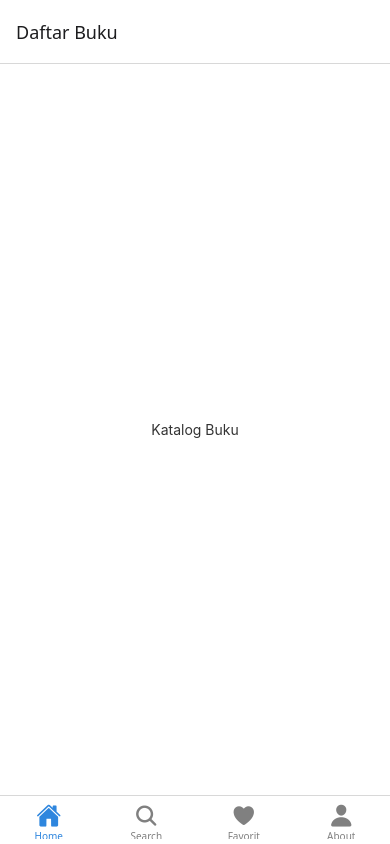
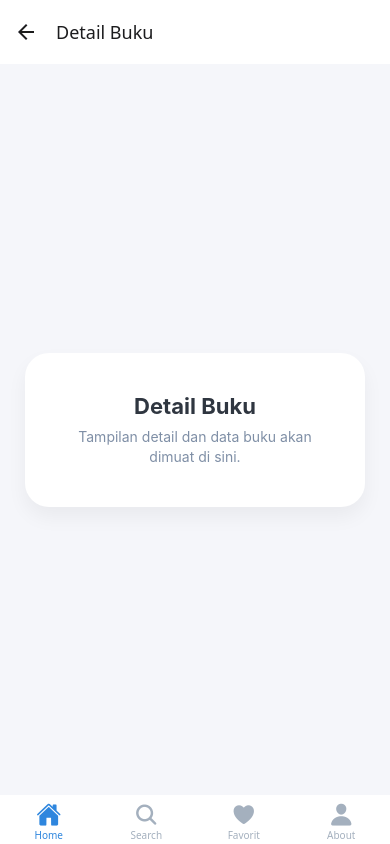
Before and after one commit to adityaalig/uts-mobile-lanjut-2410501002-AdityaAryobima, a React Native app: screen /Detail in a window 390 px wide. Built offline with nearby package versions, Linux system fonts and the light colour scheme; no server answers.

Commit message:
feat: implement HomeScreen with API

```diff
--- a/src/navigation/MainNavigator.js
+++ b/src/navigation/MainNavigator.js
@@ -14,8 +14,17 @@ const Stack = createNativeStackNavigator();
 
 function HomeStack() {
   return (
-    <Stack.Navigator>
-      <Stack.Screen name="BookList" component={HomeScreen} options={{ title: 'Daftar Buku' }} />
+    <Stack.Navigator screenOptions={{ headerBackTitleVisible: false }}>
+      <Stack.Screen
+        name="BookList"
+        component={HomeScreen}
+        options={{ title: 'Katalog Buku', headerShadowVisible: false }}
+      />
+      <Stack.Screen
+        name="Detail"
+        component={DetailScreen}
+        options={{ title: 'Detail Buku', headerShadowVisible: false }}
+      />
     </Stack.Navigator>
   );
 }
@@ -31,13 +40,15 @@ export default function MainNavigator() {
           return <Ionicons name={iconName} size={size} color={color} />;
         },
         tabBarActiveTintColor: '#2e86de',
-        tabBarInactiveTintColor: 'gray',
+        tabBarInactiveTintColor: '#a4b0be',
+        tabBarStyle: { borderTopWidth: 0, elevation: 10, shadowOpacity: 0.1 },
+        headerShown: false
       })}
     >
-      <Tab.Screen name="Home" component={HomeStack} options={{ headerShown: false }} />
-      <Tab.Screen name="Search" component={SearchScreen} />
-      <Tab.Screen name="Favorit" component={FavoriteScreen} />
-      <Tab.Screen name="About" component={AboutScreen} />
+      <Tab.Screen name="Home" component={HomeStack} />
+      <Tab.Screen name="Search" component={SearchScreen} options={{ headerShown: true }} />
+      <Tab.Screen name="Favorit" component={FavoriteScreen} options={{ headerShown: true }} />
+      <Tab.Screen name="About" component={AboutScreen} options={{ headerShown: true }} />
     </Tab.Navigator>
   );
 }
--- a/src/screens/DetailScreen.js
+++ b/src/screens/DetailScreen.js
@@ -1,20 +1,49 @@
 import React from 'react';
 import { View, Text, StyleSheet } from 'react-native';
+import { Ionicons } from '@expo/vector-icons';
 
-const DetailScreen = ({ route }) => {
-  const { bookId } = route.params || { bookId: 'N/A' };
-
+const DetailScreen = () => {
   return (
     <View style={styles.container}>
-      <Text style={styles.title}>Detail Buku</Text>
-      <Text>ID Buku: {bookId}</Text>
+      <View style={styles.contentBox}>
+        <Text style={styles.title}>Detail Buku</Text>
+        <Text style={styles.subtitle}>Tampilan detail dan data buku akan dimuat di sini.</Text>
+      </View>
     </View>
   );
 };
 
 const styles = StyleSheet.create({
-  container: { flex: 1, justifyContent: 'center', alignItems: 'center', backgroundColor: '#fff' },
-  title: { fontSize: 20, fontWeight: 'bold', marginBottom: 10 }
+  container: {
+    flex: 1,
+    backgroundColor: '#f5f6fa',
+    justifyContent: 'center',
+    padding: 25
+  },
+  contentBox: {
+    backgroundColor: '#fff',
+    padding: 40,
+    borderRadius: 24,
+    alignItems: 'center',
+    shadowColor: '#000',
+    shadowOffset: { width: 0, height: 10 },
+    shadowOpacity: 0.05,
+    shadowRadius: 20,
+    elevation: 5
+  },
+  icon: { marginBottom: 15 },
+  title: {
+    fontSize: 22,
+    fontWeight: 'bold',
+    color: '#2f3640',
+    marginBottom: 8
+  },
+  subtitle: {
+    fontSize: 14,
+    color: '#7f8fa6',
+    textAlign: 'center',
+    lineHeight: 20
+  }
 });
 
 export default DetailScreen;
--- a/src/screens/HomeScreen.js
+++ b/src/screens/HomeScreen.js
@@ -1,42 +1,113 @@
-import React from 'react';
-import { View, Text, StyleSheet } from 'react-native';
+import React, { useState, useEffect } from 'react';
+import {
+  View, Text, FlatList, ActivityIndicator,
+  TouchableOpacity, StyleSheet, RefreshControl
+} from 'react-native';
+import { Ionicons } from '@expo/vector-icons';
 
-const HomeScreen = () => {
+const HomeScreen = ({ navigation }) => {
+  const [books, setBooks] = useState([]);
+  const [loading, setLoading] = useState(true);
+  const [error, setError] = useState(null);
+  const [refreshing, setRefreshing] = useState(false);
+
+  const fetchBooks = async () => {
+    try {
+      setLoading(true);
+      const response = await fetch('https://openlibrary.org/subjects/fiction.json?limit=15');
+      const json = await response.json();
+      setBooks(json.works);
+      setError(null);
+    } catch (err) {
+      setError('Gagal memuat data. Cek koneksi internet kamu.');
+    } finally {
+      setLoading(false);
+      setRefreshing(false);
+    }
+  };
+
+  useEffect(() => {
+    fetchBooks();
+  }, []);
+
+  const onRefresh = () => {
+    setRefreshing(true);
+    fetchBooks();
+  };
+
+  if (loading && !refreshing) {
+    return (
+      <View style={styles.center}>
+        <ActivityIndicator size="large" color="#2e86de" />
+        <Text style={{marginTop: 10, color: '#666'}}>Memuat Katalog...</Text>
+      </View>
+    );
+  }
+
+  if (error) {
+    return (
+      <View style={styles.center}>
+        <Ionicons name="cloud-offline-outline" size={50} color="red" />
+        <Text style={styles.errorText}>{error}</Text>
+        <TouchableOpacity style={styles.button} onPress={fetchBooks}>
+          <Text style={styles.buttonText}>Coba Lagi</Text>
+        </TouchableOpacity>
+      </View>
+    );
+  }
+
   return (
     <View style={styles.container}>
-      <View style={styles.center}>
-        <Text style={styles.title}>Katalog Buku</Text>
-      </View>
+      <FlatList
+        data={books}
+        keyExtractor={(item) => item.key}
+        contentContainerStyle={{ paddingBottom: 20 }}
+        refreshControl={
+          <RefreshControl refreshing={refreshing} onRefresh={onRefresh} colors={['#2e86de']} />
+        }
+        renderItem={({ item }) => (
+          <TouchableOpacity
+            style={styles.card}
+            onPress={() => navigation.navigate('Detail')}
+          >
+            <View style={styles.cardHeader}>
+              <View>
+                <Text style={styles.bookTitle} numberOfLines={2}>{item.title}</Text>
+                <Text style={styles.bookAuthor}>{item.authors[0]?.name || 'Unknown Author'}</Text>
+              </View>
+              <Ionicons name="chevron-forward" size={20} color="#ccc" />
+            </View>
+          </TouchableOpacity>
+        )}
+      />
     </View>
   );
 };
 
 const styles = StyleSheet.create({
-  container: {
-    flex: 1,
-    backgroundColor: '#fff',
-    padding: 20
+  container: { flex: 1, backgroundColor: '#f5f6fa', padding: 15 },
+  center: { flex: 1, justifyContent: 'center', alignItems: 'center' },
+  card: {
+    backgroundColor: '#ffffff',
+    padding: 18,
+    marginBottom: 15,
+    borderRadius: 16,
+    shadowColor: '#000',
+    shadowOffset: { width: 0, height: 4 },
+    shadowOpacity: 0.05,
+    shadowRadius: 10,
+    elevation: 3,
   },
-  center: {
-    flex: 1,
-    justifyContent: 'center',
-    alignItems: 'center'
+  cardHeader: {
+    flexDirection: 'row',
+    justifyContent: 'space-between',
+    alignItems: 'center',
   },
-  title: {
-    fontSize: 14,
-    color: '#333'
-  },
-  subtitle: {
-    fontSize: 16,
-    color: '#666',
-    marginTop: 5
-  },
-  info: {
-    fontSize: 14,
-    color: '#999',
-    marginTop: 20,
-    textAlign: 'center'
-  }
+  bookTitle: { fontSize: 16, fontWeight: '700', color: '#2f3640', marginBottom: 4, maxWidth: '90%' },
+  bookAuthor: { fontSize: 13, color: '#7f8fa6' },
+  errorText: { color: '#e74c3c', marginVertical: 15, textAlign: 'center' },
+  button: { backgroundColor: '#2e86de', paddingVertical: 10, paddingHorizontal: 20, borderRadius: 8 },
+  buttonText: { color: '#fff', fontWeight: 'bold' }
 });
 
 export default HomeScreen;
```
